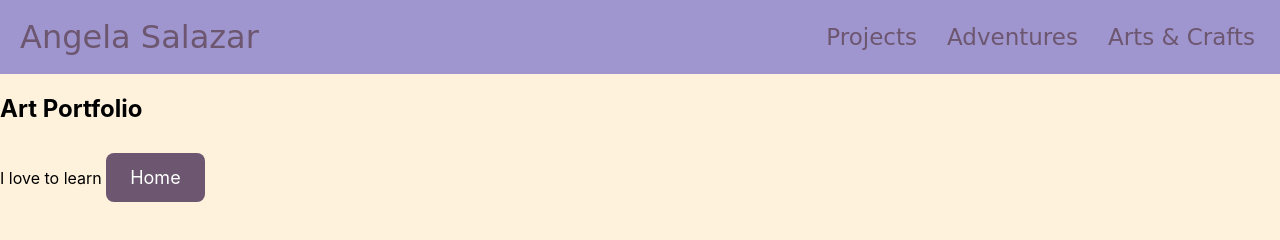
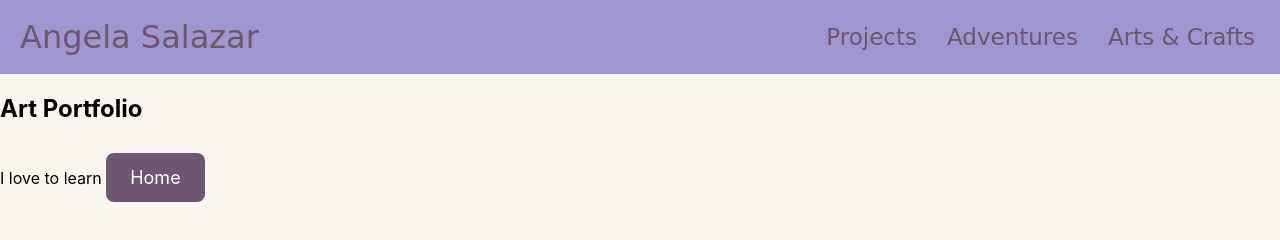
Before and after one commit to chinchillagarry/chinchillagarry.github.io, a website: page art.html in a window 1280 px wide. Drawn offline with Linux system fonts and the light colour scheme; a web font is replaced by a local one.

Commit message:
final color

```diff
--- a/style.css
+++ b/style.css
@@ -94,6 +94,6 @@ body {
 html, body {
   margin: 0;
   padding: 0;
-  background-color: rgb(255, 242, 220); /* Match the about-me section */
+  background-color: #f9f7ef; /* Match the about-me section */
   font-family: 'Inter', sans-serif;
 }
```
